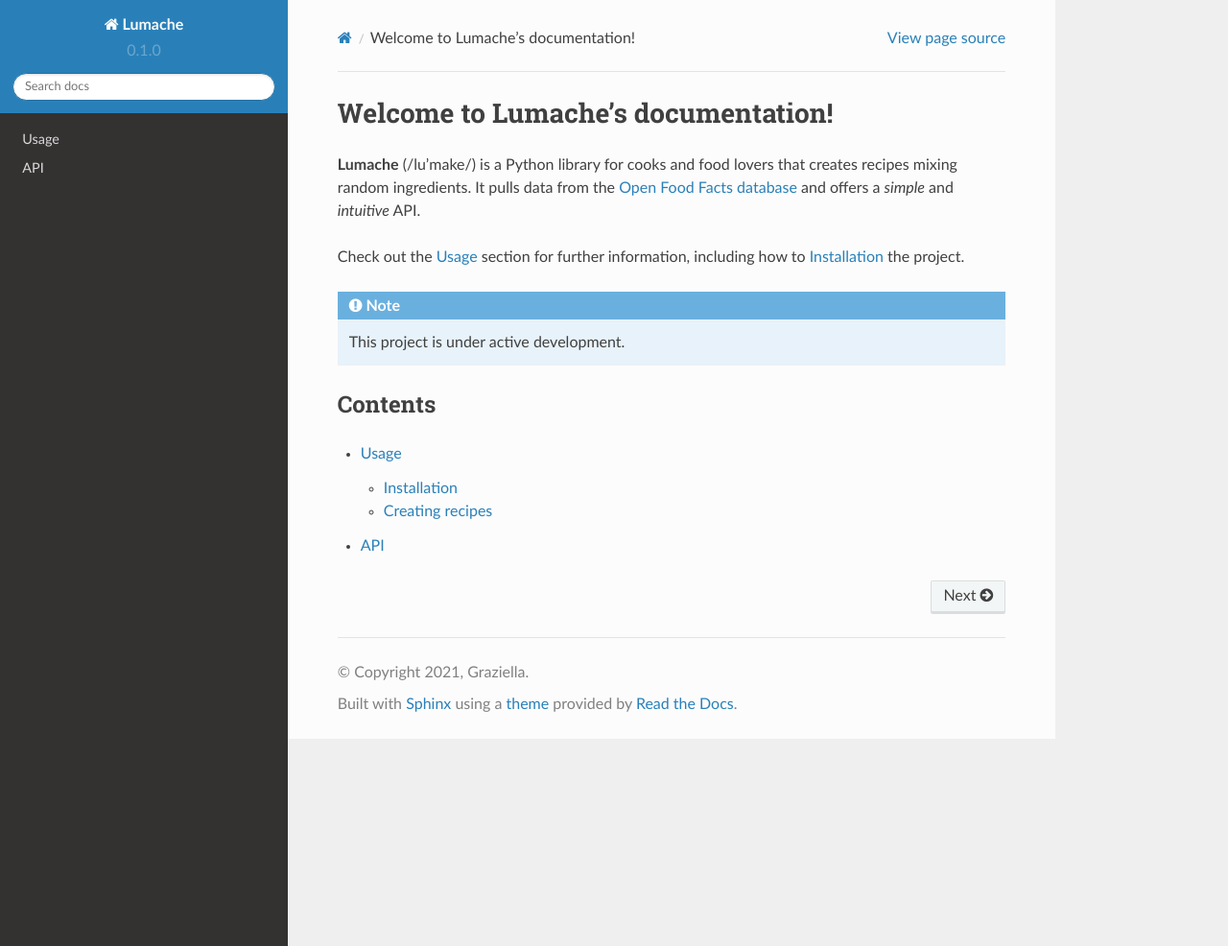
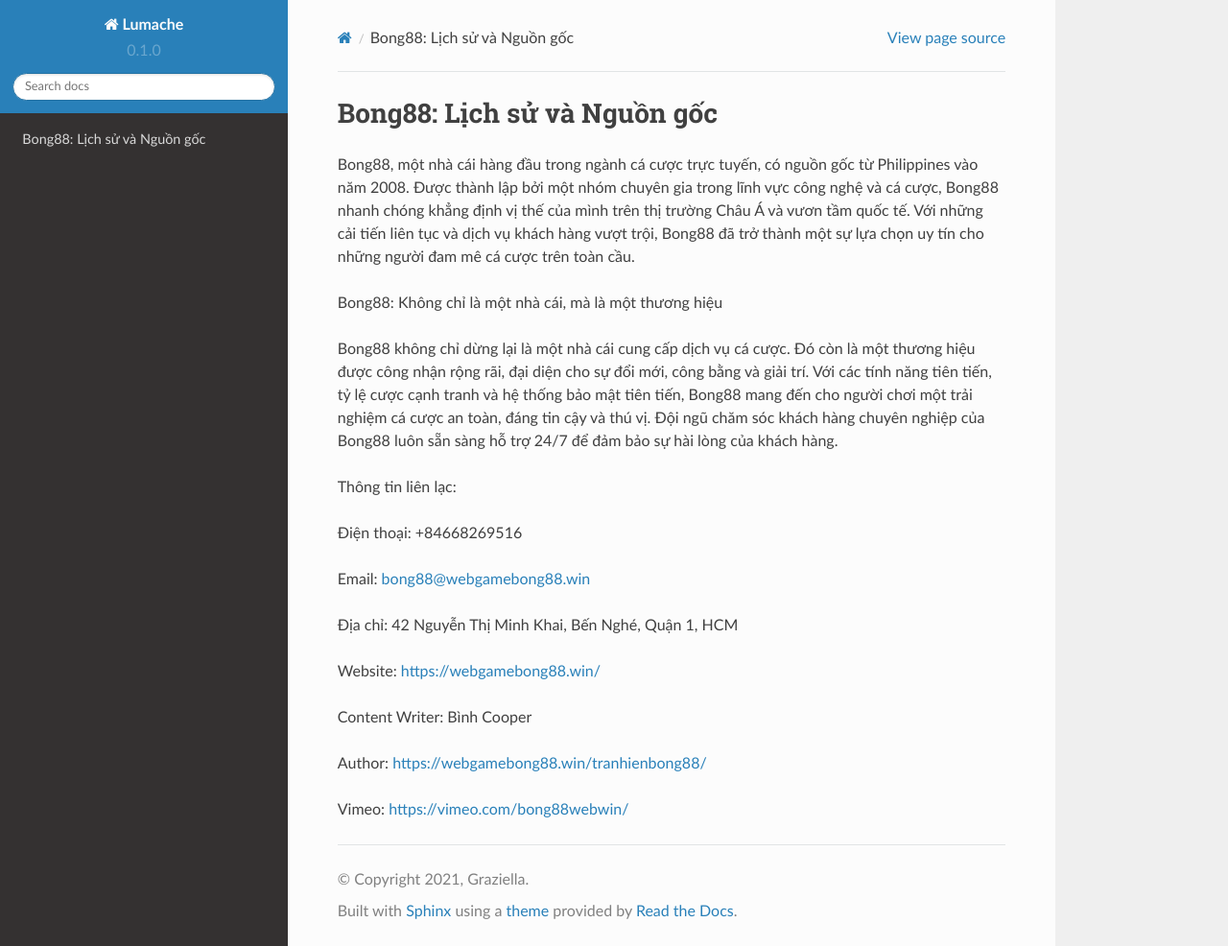
Before and after one commit to socialentity/webgamebong88win, a Sphinx documentation site: the page built from docs/source/index.rst, in a window 1280 px wide and 986 px high. Shown: the whole window at 96% size. Built offline with Sphinx 7.4.7 and the Read the Docs theme 2.0.0, drawn with Linux system fonts in a browser that asks for light colours.

Commit message:
Update index.rst

```diff
--- a/docs/source/index.rst
+++ b/docs/source/index.rst
@@ -1,22 +1,24 @@
-Welcome to Lumache's documentation!
+Bong88: Lịch sử và Nguồn gốc
 ===================================
 
-**Lumache** (/lu'make/) is a Python library for cooks and food lovers
-that creates recipes mixing random ingredients.
-It pulls data from the `Open Food Facts database <https://world.openfoodfacts.org/>`_
-and offers a *simple* and *intuitive* API.
+Bong88, một nhà cái hàng đầu trong ngành cá cược trực tuyến, có nguồn gốc từ Philippines vào năm 2008. Được thành lập bởi một nhóm chuyên gia trong lĩnh vực công nghệ và cá cược, Bong88 nhanh chóng khẳng định vị thế của mình trên thị trường Châu Á và vươn tầm quốc tế. Với những cải tiến liên tục và dịch vụ khách hàng vượt trội, Bong88 đã trở thành một sự lựa chọn uy tín cho những người đam mê cá cược trên toàn cầu.
 
-Check out the :doc:`usage` section for further information, including
-how to :ref:`installation` the project.
+Bong88: Không chỉ là một nhà cái, mà là một thương hiệu
 
-.. note::
+Bong88 không chỉ dừng lại là một nhà cái cung cấp dịch vụ cá cược. Đó còn là một thương hiệu được công nhận rộng rãi, đại diện cho sự đổi mới, công bằng và giải trí. Với các tính năng tiên tiến, tỷ lệ cược cạnh tranh và hệ thống bảo mật tiên tiến, Bong88 mang đến cho người chơi một trải nghiệm cá cược an toàn, đáng tin cậy và thú vị. Đội ngũ chăm sóc khách hàng chuyên nghiệp của Bong88 luôn sẵn sàng hỗ trợ 24/7 để đảm bảo sự hài lòng của khách hàng.
 
-   This project is under active development.
+Thông tin liên lạc:
 
-Contents
---------
+Điện thoại: +84668269516
 
-.. toctree::
+Email: bong88@webgamebong88.win
 
-   usage
-   api
+Địa chỉ: 42 Nguyễn Thị Minh Khai, Bến Nghé, Quận 1, HCM
+
+Website: https://webgamebong88.win/
+
+Content Writer: Bình Cooper
+
+Author: https://webgamebong88.win/tranhienbong88/
+
+Vimeo: https://vimeo.com/bong88webwin/
```
